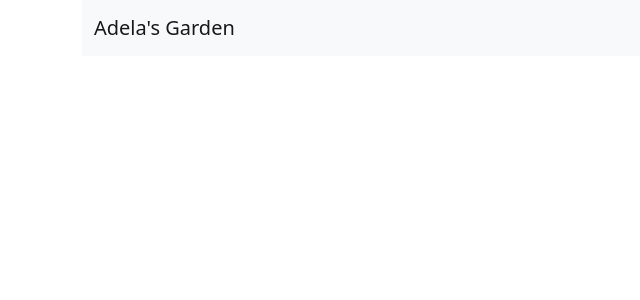
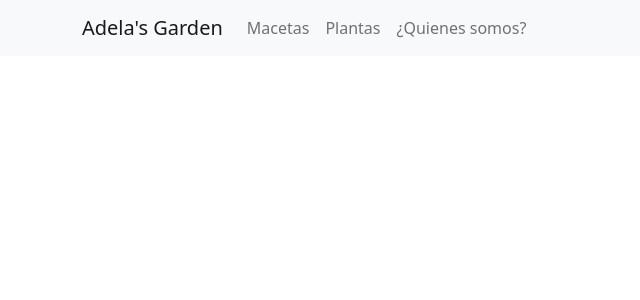
Before and after one commit to Carolina-OH/AdelasGardenReact, a React (Create React App) app: page / in a window 1280 px wide. Shown: the top 300 px of the page, without its empty margins (0-640 px from the left). Built offline with nearby package versions, Linux system fonts and the light colour scheme.

Commit message:
se añade un navbar con más botones

```diff
--- a/src/Components/Navbar/NavBarComponent.js
+++ b/src/Components/Navbar/NavBarComponent.js
@@ -1,6 +1,6 @@
 import {
-    Container, /*Row, Col, Form, Input, Button,*/ Navbar, /*Nav,
-    NavbarBrand, NavLink, NavItem, UncontrolledDropdown,
+    Container, /*Row, Col, Form, Input, Button,*/ Navbar, Nav,
+   /* NavbarBrand, NavLink, NavItem, UncontrolledDropdown,
     DropdownToggle, DropdownMenu, DropdownItem*/
 } from 'react-bootstrap';
 export default NavBarComponent
@@ -8,13 +8,15 @@ export default NavBarComponent
 function NavBarComponent() {
     return <>
 
-        <Container>
-            <Navbar expand="lg" variant="light" bg="light">
-                <Container>
-                    <Navbar.Brand href="#">Adela's Garden</Navbar.Brand>
-                </Container>
-            </Navbar>
-        </Container>
-
-    </>
+  <Navbar bg="light" variant="light">
+    <Container>
+    <Navbar.Brand href="#home">Adela's Garden</Navbar.Brand>
+    <Nav className="me-auto">
+      <Nav.Link href="#home">Macetas</Nav.Link>
+      <Nav.Link href="#features">Plantas</Nav.Link>
+      <Nav.Link href="#pricing">¿Quienes somos?</Nav.Link>
+    </Nav>
+    </Container>
+  </Navbar>
+</>
 }
```
